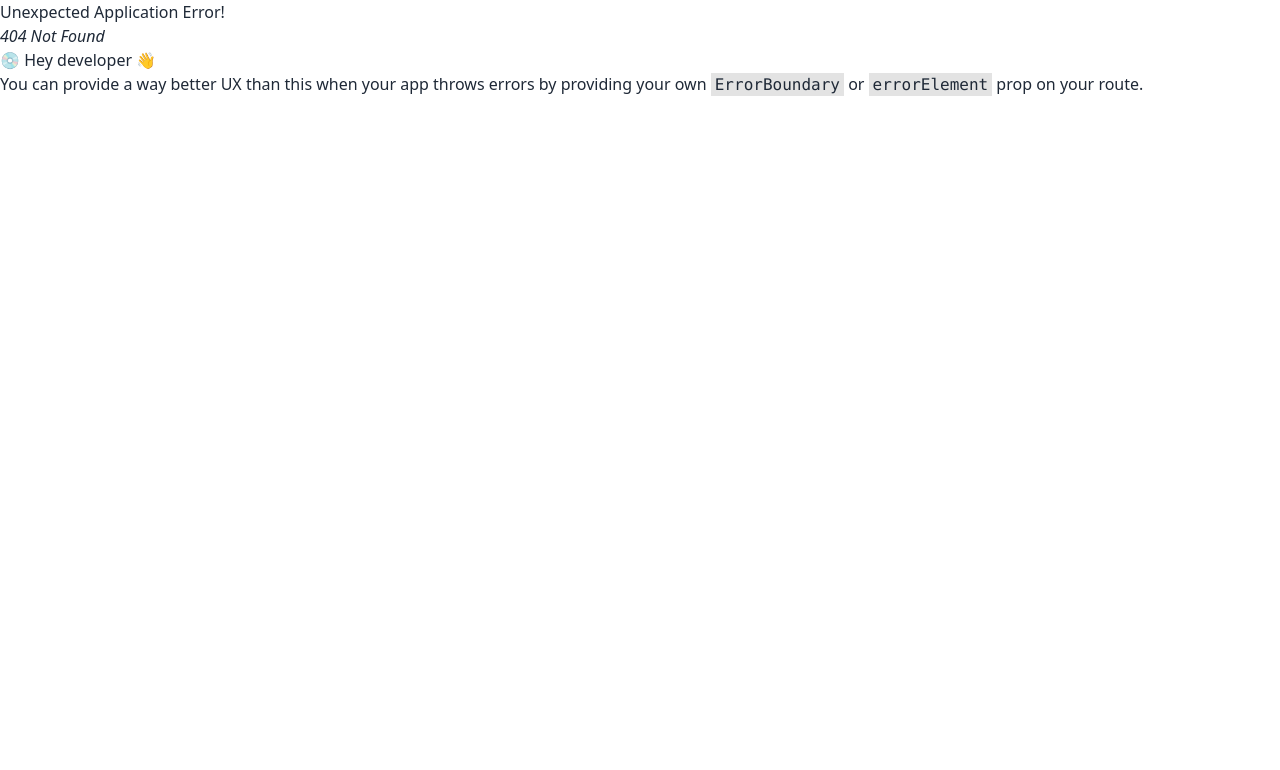
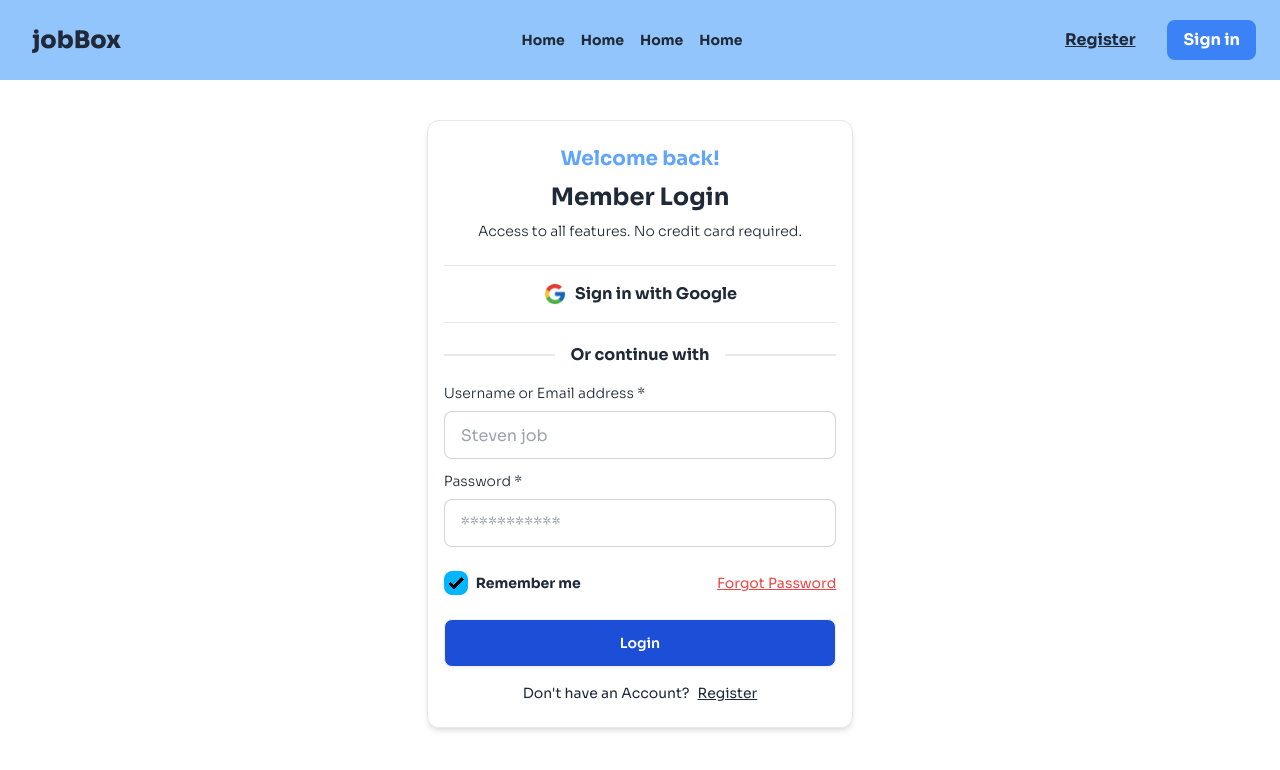
Before and after one commit to himel1625/JOB-PORTAL-SYSTEM, a React (Vite) app: page /SignIn in a window 1280 px wide. Before the commit this address had no page. Shown: the top 770 px of the page. Built offline with nearby package versions, Linux system fonts and the light colour scheme.

Commit message:
Implement Register Section

```diff
--- a/index.html
+++ b/index.html
@@ -4,7 +4,7 @@
 <head>
   <meta charset="UTF-8" />
   <meta name="viewport" content="width=device-width, initial-scale=1.0" />
-  <title>job portal</title>
+  <title>Job-Portal</title>
 </head>
 
 <body>
--- a/src/Pages/Shared/Navbar.jsx
+++ b/src/Pages/Shared/Navbar.jsx
@@ -3,24 +3,52 @@ import { NavLink } from 'react-router-dom';
 const Navbar = () => {
   const Links = (
     <>
-      <div className=" space-x-4 font-bold ">
-        <NavLink to="/">Home</NavLink>
-        <NavLink to="/">Home</NavLink>
-        <NavLink to="/">Home</NavLink>
-        <NavLink to="/">Home</NavLink>
+      <div className=" space-x-4 font-bold flex flex-col md:flex-row  ">
+        <NavLink
+          to="/"
+          className={({ isActive }) =>
+            `font-bold ${isActive ? 'text-blue-400' : 'hover:text-blue-600'}`
+          }
+        >
+          Home
+        </NavLink>
+        <NavLink
+          to="/"
+          className={({ isActive }) =>
+            `font-bold ${isActive ? 'text-blue-400' : 'hover:text-blue-600'}`
+          }
+        >
+          Home
+        </NavLink>
+        <NavLink
+          to="/"
+          className={({ isActive }) =>
+            `font-bold ${isActive ? 'text-blue-400' : 'hover:text-blue-600'}`
+          }
+        >
+          Home
+        </NavLink>
+        <NavLink
+          to="/"
+          className={({ isActive }) =>
+            `font-bold ${isActive ? 'text-blue-400' : 'hover:text-blue-600'}`
+          }
+        >
+          Home
+        </NavLink>
       </div>
     </>
   );
 
   return (
     <div>
-      <div className="navbar h-20  bg-blue-200">
+      <div className="navbar h-20  backdrop-filter backdrop-blur-xl bg-blue-300">
         <div className="navbar-start">
           <div className="dropdown">
             <div tabIndex={0} role="button" className="btn btn-ghost lg:hidden">
               <svg
                 xmlns="http://www.w3.org/2000/svg"
-                className="h-12 w-12"
+                className="h-10 w-10"
                 fill="none"
                 viewBox="0 0 24 24"
                 stroke="currentColor"
@@ -40,16 +68,26 @@ const Navbar = () => {
               {Links}
             </ul>
           </div>
-          <div className="font-extrabold text-2xl ml-6">jobBox</div>
+          <div className="font-extrabold text-2xl ml-6 cursor-pointer">
+            jobBox
+          </div>
         </div>
         <div className="navbar-center hidden lg:flex">
           <ul className="menu menu-horizontal px-1">{Links}</ul>
         </div>
         <div className="navbar-end space-x-2 mr-4">
-          <NavLink to="/Register" className="underline mr-6 font-bold">
+          <NavLink
+            to="/Register"
+            className="underline mr-6 font-bold hidden md:block "
+          >
             Register
           </NavLink>
-          <div className="py-3 px-4 bg-blue-500 rounded-lg text-white font-bold  "> Sin in</div>
+
+          <NavLink to="/SignIn">
+            <div className="py-2 px-4 bg-blue-500 rounded-lg text-white font-bold cursor-pointer ">
+              Sign in
+            </div>
+          </NavLink>
         </div>
       </div>
     </div>
--- /dev/null
+++ b/src/Pages/SignIn/SignIn.jsx
@@ -0,0 +1,96 @@
+import { Helmet } from 'react-helmet-async';
+import { Link } from 'react-router-dom';
+import GoogleLogo from '../../assets/Google.png';
+
+const SignIn = () => {
+  return (
+    <>
+      <Helmet>
+        <title>Job-Portal | SignIn</title>
+      </Helmet>
+      <div className="flex items-center justify-center mt-10">
+        <div className="border border-gray-200 shadow-md rounded-xl mx-3 w-full sm:w-11/12 md:w-2/3 lg:w-1/3">
+          <div className="px-4 py-6">
+            <p className="text-center font-bold text-blue-400 text-lg sm:text-xl">
+              Welcome back!
+            </p>
+            <p className="text-center font-bold text-xl sm:text-2xl pt-2">
+              Member Login
+            </p>
+            <p className="font-light text-center text-sm pt-2">
+              Access to all features. No credit card required.
+            </p>
+          </div>
+
+          <div className="hover:scale-105 transition-transform cursor-pointer px-4">
+            <hr />
+            <div className="flex items-center justify-center py-4">
+              <img className="w-6 h-6" src={GoogleLogo} alt="Google Logo" />
+              <p className="font-bold ml-2 text-sm sm:text-base">
+                Sign in with Google
+              </p>
+            </div>
+            <hr />
+          </div>
+
+          <div className="divider font-bold pt-4 px-4">Or continue with</div>
+
+          <div className="pt-3 px-4">
+            <label className="font-light text-sm pb-2 block" htmlFor="username">
+              Username or Email address *
+            </label>
+            <input
+              type="text"
+              name="text"
+              id="username"
+              placeholder="Steven job"
+              className="input input-bordered w-full"
+            />
+          </div>
+
+          <div className="pt-3 px-4">
+            <label className="font-light text-sm pb-2 block" htmlFor="password">
+              Password *
+            </label>
+            <input
+              type="password"
+              name="password"
+              id="password"
+              placeholder="***********"
+              className="input input-bordered w-full"
+            />
+          </div>
+
+          <div className="flex justify-between items-center mx-4 pt-6 text-sm">
+            <div className="flex items-center">
+              <input
+                type="checkbox"
+                defaultChecked
+                className="checkbox checkbox-info mr-2"
+              />
+              <span className="font-bold">Remember me</span>
+            </div>
+            <p className="underline text-red-500 cursor-pointer">
+              Forgot Password
+            </p>
+          </div>
+
+          <div className="pt-6 px-4">
+            <button className="btn bg-blue-700 w-full hover:bg-blue-900 text-white">
+              Login
+            </button>
+          </div>
+
+          <div className="flex items-center justify-center pt-4 pb-6">
+            <p className="text-sm">Don't have an Account?</p>
+            <Link to="/Register" className="underline text-sm ml-2">
+              Register
+            </Link>
+          </div>
+        </div>
+      </div>
+    </>
+  );
+};
+
+export default SignIn;
--- a/src/Routers/Router.jsx
+++ b/src/Routers/Router.jsx
@@ -2,6 +2,7 @@ import { createBrowserRouter } from 'react-router-dom';
 import MainLayout from '../Layout/MainLayout';
 import Register from '../Pages/Shared/Register/Register';
 import Home from '../Pages/Home/Home';
+import SignIn from '../Pages/SignIn/SignIn';
 
 const router = createBrowserRouter([
   {
@@ -16,6 +17,10 @@ const router = createBrowserRouter([
         path: '/Register',
         element: <Register />,
       },
+      {
+        path: '/SignIn',
+        element: <SignIn />,
+      },
     ],
   },
 ]);
```
Also changed, not shown: src/assets/Google.png (added).
